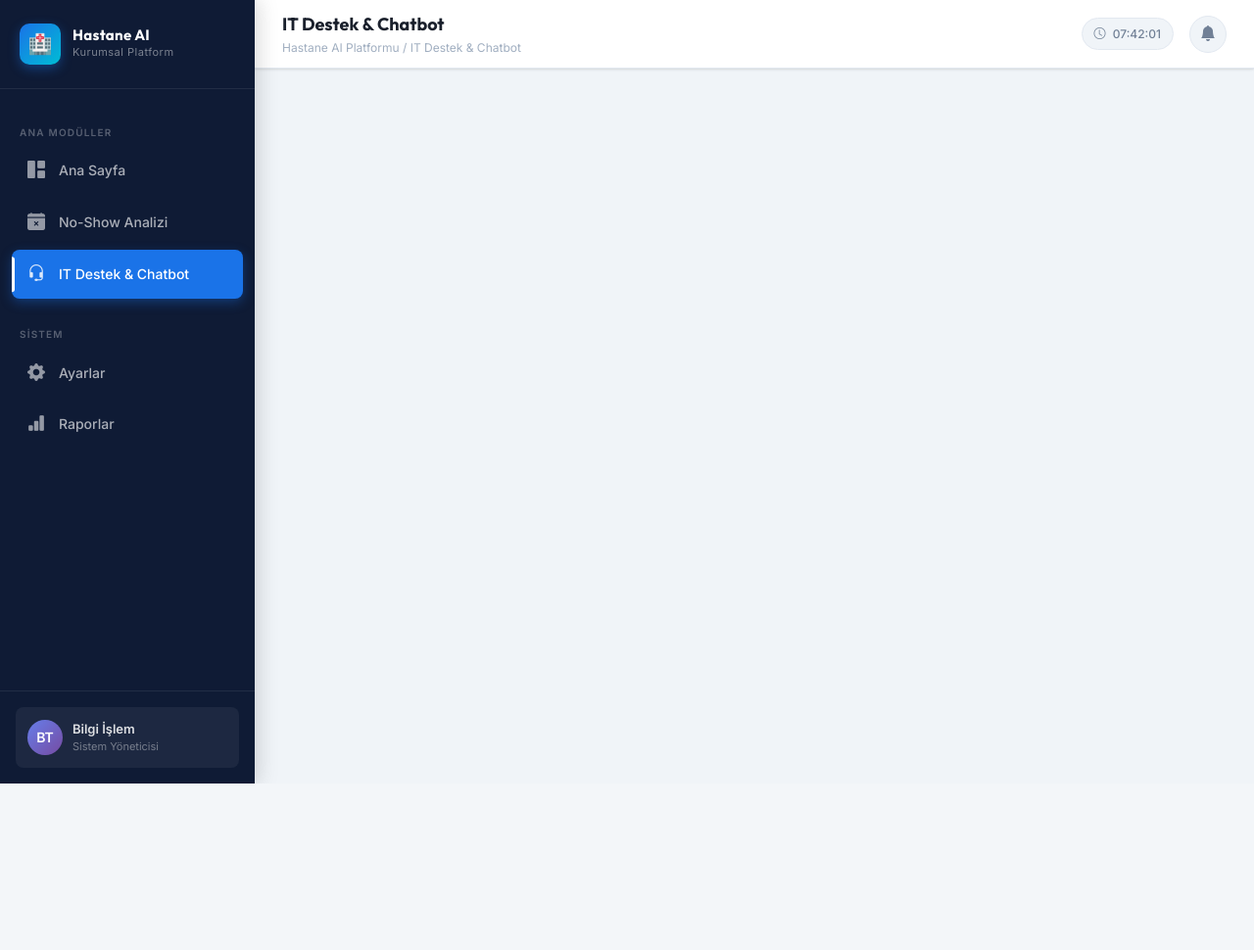
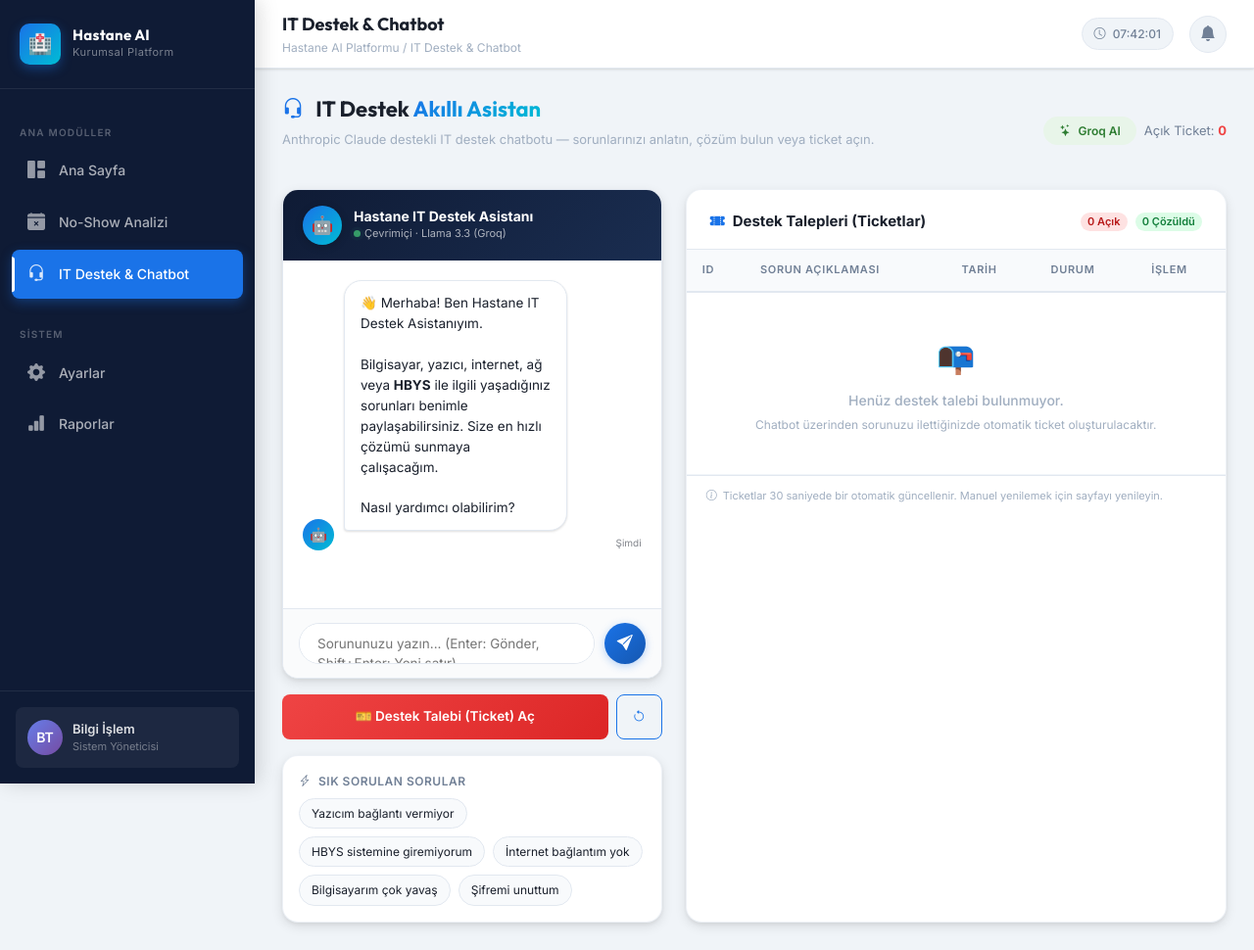
Before and after one commit to Azo15/hastane-ai-platform, a Flask app: page /chatbot/ in a window 1280 px wide. Shown: the whole page at 98% size. Before the commit the page ends 800 px from the top, so only its background shows below. Run offline with Flask 3, Linux system fonts and the light colour scheme; data that the repository does not hold is empty.

Commit message:
Kritik beyaz ekran hatasi giderildi ve eksik modal fonksiyonu yuklendi
- base.html: Onceki guncellemede yanlislikla silinen 'main-content' ve 'block content' etiketleri geri yuklenerek beyaz ekran sorunu tamamen giderildi.
- main.js: initNotifications ile baglantili olan ve modal penceresini acan showTicketDetails() fonksiyon tanimi dosyaya eklendi.
- Bildirim canindaki taleplere tiklandiginda artik detay modal penceresi sorunsuz aciliyor.

```diff
--- a/app/static/js/main.js
+++ b/app/static/js/main.js
@@ -251,6 +251,119 @@ async function initNotifications() {
 // Sayfa yüklenince bildirimleri çek
 document.addEventListener("DOMContentLoaded", initNotifications);
 
+// ─── Destek Talebi Detay Modalı Gösterimi ──────────────────────────────────
+async function showTicketDetails(ticketId) {
+  let ticket = (window.allLoadedTickets || []).find(t => t.id === ticketId);
+
+  // Küreselde yoksa sunucudan çek
+  if (!ticket) {
+    try {
+      const resp = await fetch("/chatbot/tickets");
+      if (resp.ok) {
+        const data = await resp.json();
+        window.allLoadedTickets = data.tickets || [];
+        ticket = window.allLoadedTickets.find(t => t.id === ticketId);
+      }
+    } catch (e) {
+      console.error("Talep detay yükleme hatası:", e);
+    }
+  }
+
+  if (!ticket) {
+    showToast("⚠️ Talebe ait detaylar bulunamadı.", "error");
+    return;
+  }
+
+  // Modalı doldur
+  document.getElementById("modal-ticket-id").textContent = `Talep #${ticket.id}`;
+
+  const statusBadge = document.getElementById("modal-ticket-status");
+  if (ticket.status === "Açık") {
+    statusBadge.textContent = "🔴 Açık Destek Talebi";
+    statusBadge.style.background = "#fee2e2";
+    statusBadge.style.color = "#b91c1c";
+  } else {
+    statusBadge.textContent = "✅ Çözüldü / Kapatıldı";
+    statusBadge.style.background = "#dcfce7";
+    statusBadge.style.color = "#15803d";
+  }
+
+  document.getElementById("modal-ticket-desc").textContent = ticket.problem_description || "Açıklama yok.";
+
+  const userMsgContainer = document.getElementById("modal-user-msg-container");
+  const userMsgEl = document.getElementById("modal-user-msg");
+  if (ticket.user_message) {
+    userMsgContainer.style.display = "block";
+    userMsgEl.textContent = ticket.user_message;
+  } else {
+    userMsgContainer.style.display = "none";
+  }
+
+  const aiRespContainer = document.getElementById("modal-ai-resp-container");
+  const aiRespEl = document.getElementById("modal-ai-resp");
+  if (ticket.ai_response) {
+    aiRespContainer.style.display = "block";
+    aiRespEl.textContent = ticket.ai_response;
+  } else {
+    aiRespContainer.style.display = "none";
+  }
+
+  document.getElementById("modal-ticket-date").textContent = ticket.date_created || "";
+
+  // Talebi Kapat butonu aksiyonu
+  const actionBtn = document.getElementById("modal-ticket-action-btn");
+  if (ticket.status === "Açık") {
+    actionBtn.style.display = "block";
+    actionBtn.onclick = async () => {
+      actionBtn.disabled = true;
+      actionBtn.textContent = "Kapatılıyor...";
+      try {
+        const resp = await fetch(`/chatbot/ticket/${ticket.id}/close`, { method: "POST" });
+        const resData = await resp.json();
+        if (resData.success) {
+          statusBadge.textContent = "✅ Çözüldü / Kapatıldı";
+          statusBadge.style.background = "#dcfce7";
+          statusBadge.style.color = "#15803d";
+          actionBtn.style.display = "none";
+          showToast("✓ Destek talebi başarıyla kapatıldı.", "success");
+
+          // Chatbot sayfasındaki tabloyu anlık güncelle
+          const row = document.getElementById(`ticket-row-${ticket.id}`);
+          if (row) {
+            const tableBadge = row.querySelector(".ticket-status-badge");
+            if (tableBadge) {
+              tableBadge.className = "ticket-status-badge ticket-status-closed";
+              tableBadge.innerHTML = "✅ Çözüldü";
+            }
+            const closeBtn = row.querySelector(".btn-danger-modern");
+            if (closeBtn) closeBtn.replaceWith(document.createTextNode("—"));
+          }
+
+          // Bildirim panelini yenile
+          initNotifications();
+
+          // Sayfa sayacını güncelle (eğer chatbot sayfasındaysa)
+          if (typeof updateTicketCount === "function") {
+            updateTicketCount();
+          }
+        }
+      } catch (err) {
+        showToast("⚠️ İşlem sırasında bir hata oluştu.", "error");
+        console.error(err);
+      } finally {
+        actionBtn.disabled = false;
+        actionBtn.textContent = "✓ Talebi Kapat";
+      }
+    };
+  } else {
+    actionBtn.style.display = "none";
+  }
+
+  // Modalı göster
+  const modalEl = document.getElementById("ticketDetailModal");
+  const modal = new bootstrap.Modal(modalEl);
+  modal.show();
+}
 
 // ─── Saat Güncelleyici ────────────────────────────────────────────────────
 function updateClock() {
--- a/app/templates/base.html
+++ b/app/templates/base.html
@@ -137,6 +137,13 @@
     </div>
   </header>
 
+  <!-- ═══════════════════════════════════════════════════════════════════
+       ANA İÇERİK
+  ═══════════════════════════════════════════════════════════════════ -->
+  <main class="main-content" id="main-content">
+    {% block content %}{% endblock %}
+  </main>
+
   <!-- Ticket Detay Modalı (Dinamik) -->
   <div class="modal fade" id="ticketDetailModal" tabindex="-1" aria-labelledby="ticketDetailModalLabel" aria-hidden="true">
     <div class="modal-dialog modal-dialog-centered">
```
